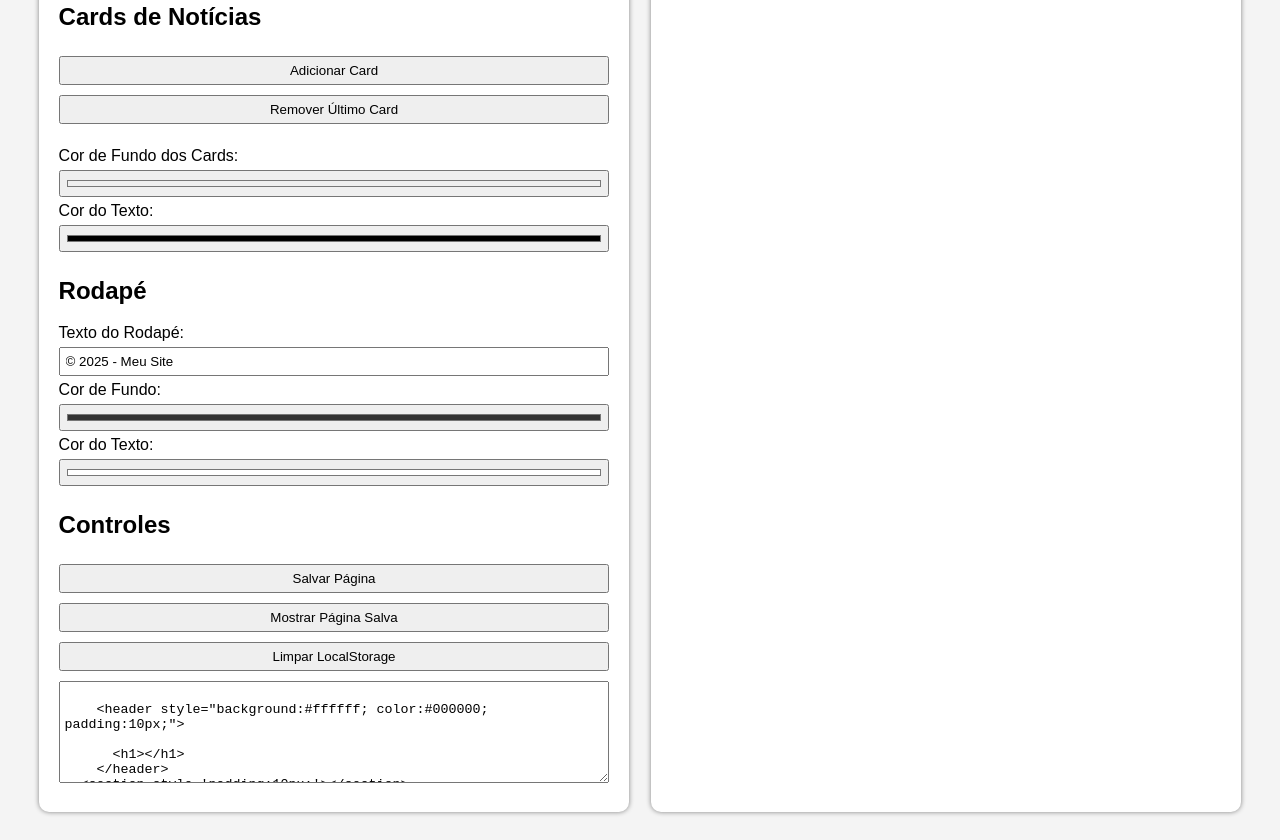
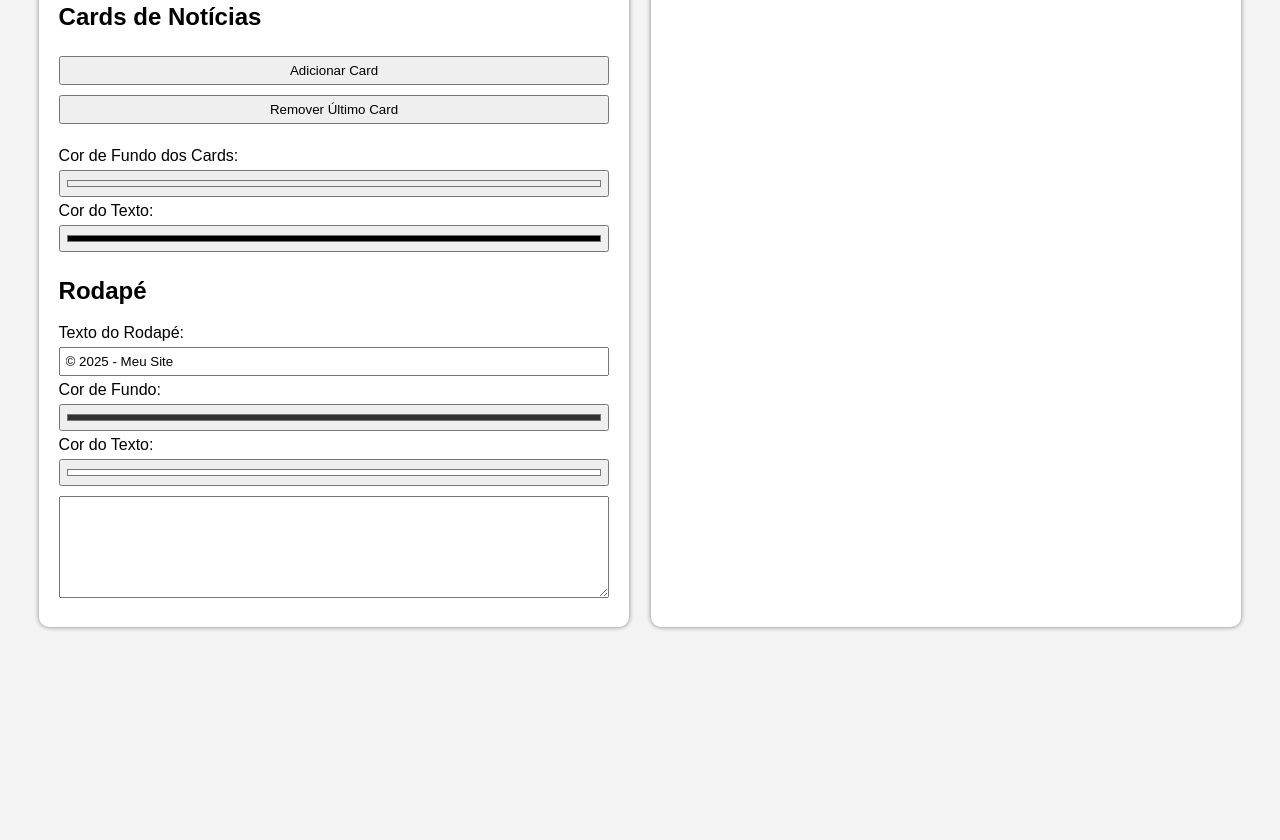
Before and after one commit to joaobernadotte/trabalho, a plain HTML site: page index.html in a window 1280 px wide. Shown: the part 494-1334 px from the top of the page. After the commit the page ends 1149 px from the top, so only its background shows below. Drawn offline with Linux system fonts and the light colour scheme.

Commit message:
Update index.html

```diff
--- a/index.html
+++ b/index.html
@@ -58,14 +58,6 @@
       <input type="color" id="corTextoRodape" value="#ffffff">
     </section>
 
-
-    <section>
-      <h2>Controles</h2>
-      <button id="salvarPagina">Salvar Página</button>
-      <button id="mostrarPaginaSalva">Mostrar Página Salva</button>
-      <button id="limparLocal">Limpar LocalStorage</button>
-    </section>
-
     <textarea id="codigoGerado" rows="6" readonly></textarea>
   </div>
 
```
